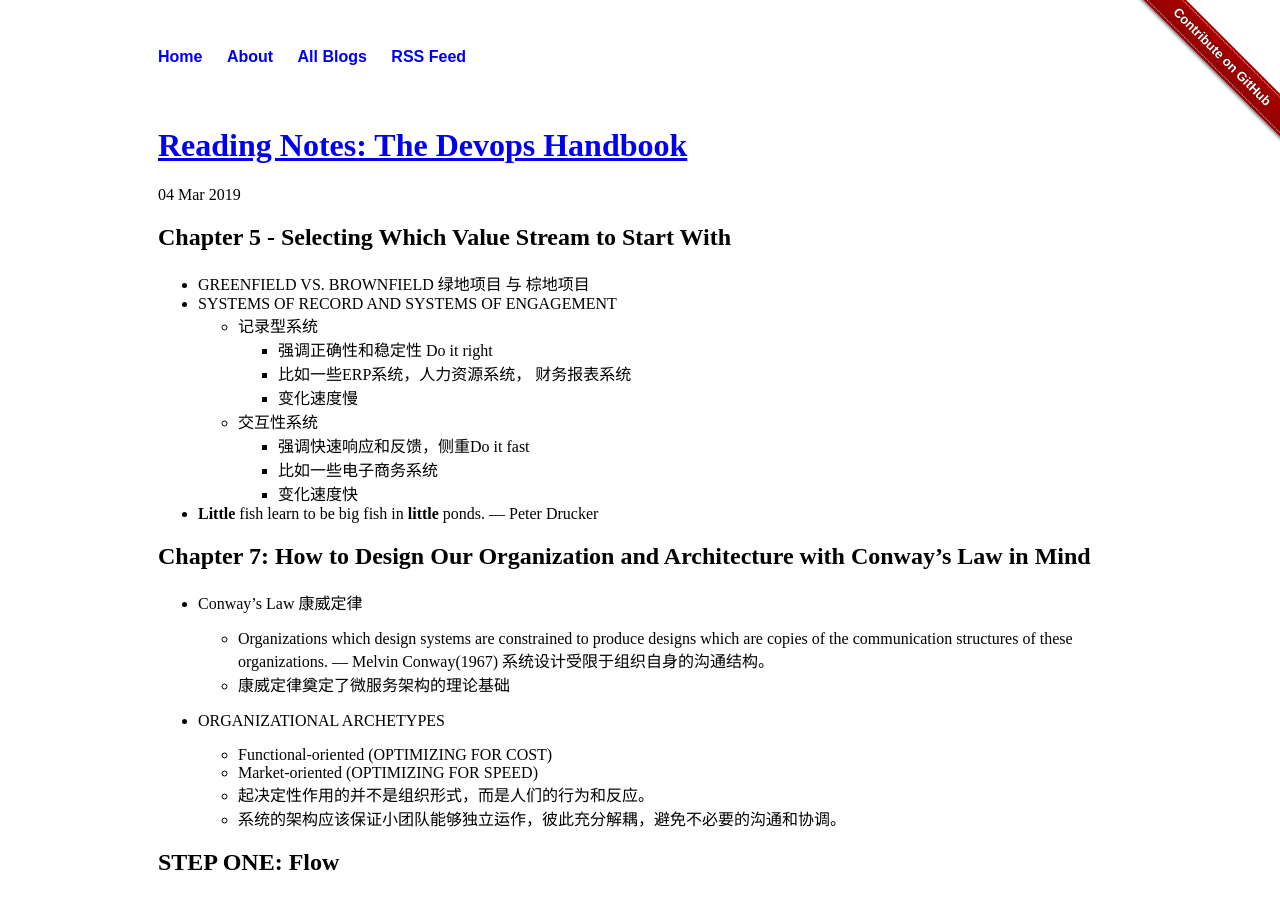
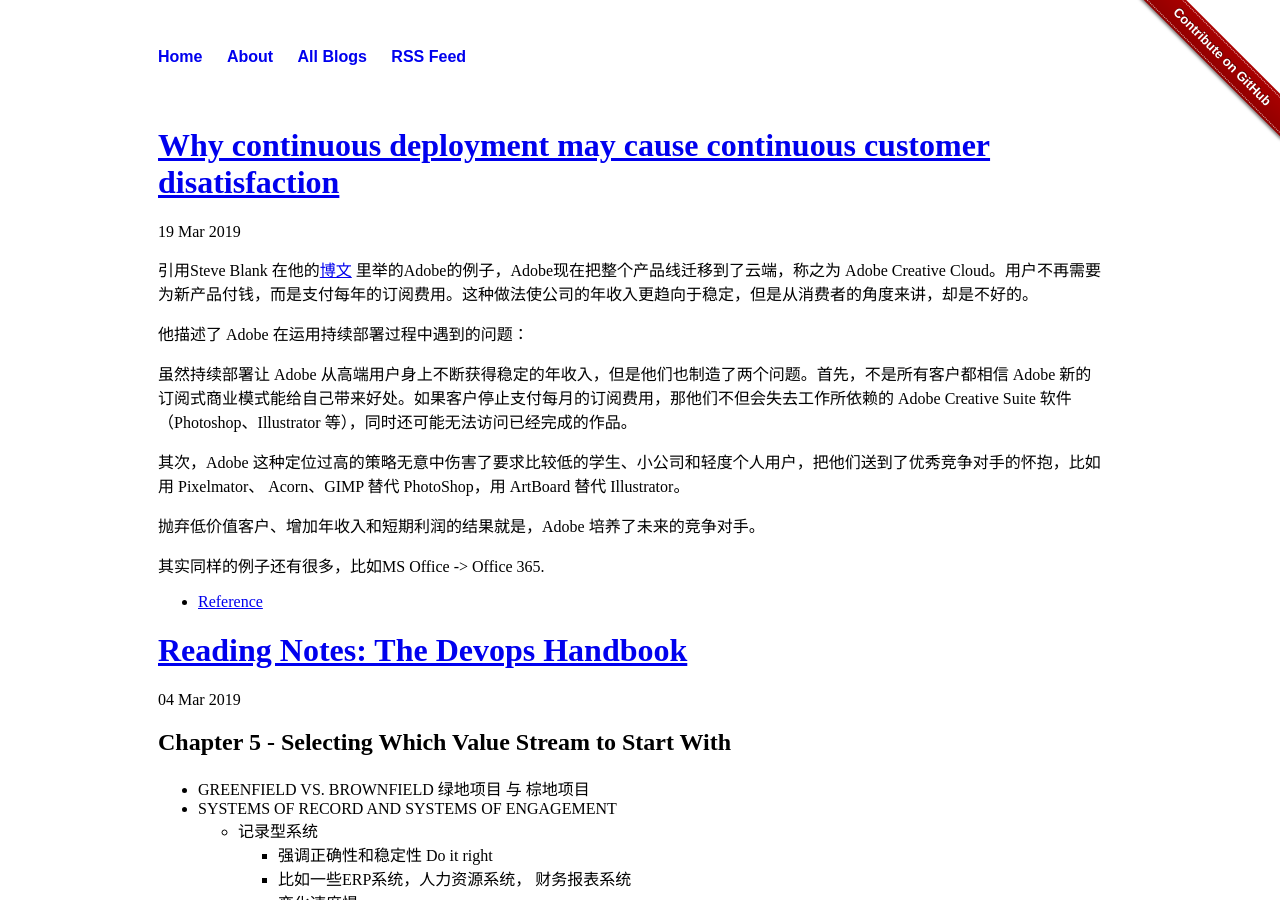
Before and after one commit to liuning0820/liuning0820.github.io, a Jekyll site: the page built from index.html, in a window 1280 px wide and 900 px high. Built offline with Jekyll 4.4.1, drawn with Linux system fonts in a browser that asks for light colours; the list of posts is cut into pages by our own code; some of the changed text lies outside the part shown.

Commit message:
mindset: continuous deployment means good?

```diff
--- /dev/null
+++ b/_posts/2019-03-19-why-cd-may-means-continuous-customer-disappointment.md
@@ -0,0 +1,18 @@
+---
+layout: default
+title: "Why continuous deployment may cause continuous customer disatisfaction"
+---
+
+引用Steve Blank 在他的[博文](https://hbr.org/2014/01/why-continuous-deployment-may-mean-continuous-customer-disappointment?utm_source=Socialflow&utm_medium=Tweet&utm_campaign=Socialflow) 里举的Adobe的例子，Adobe现在把整个产品线迁移到了云端，称之为 Adobe Creative Cloud。用户不再需要为新产品付钱，而是支付每年的订阅费用。这种做法使公司的年收入更趋向于稳定，但是从消费者的角度来讲，却是不好的。
+
+他描述了 Adobe 在运用持续部署过程中遇到的问题：
+
+虽然持续部署让 Adobe 从高端用户身上不断获得稳定的年收入，但是他们也制造了两个问题。首先，不是所有客户都相信 Adobe 新的订阅式商业模式能给自己带来好处。如果客户停止支付每月的订阅费用，那他们不但会失去工作所依赖的 Adobe Creative Suite 软件（Photoshop、Illustrator 等），同时还可能无法访问已经完成的作品。
+
+其次，Adobe 这种定位过高的策略无意中伤害了要求比较低的学生、小公司和轻度个人用户，把他们送到了优秀竞争对手的怀抱，比如用 Pixelmator、 Acorn、GIMP 替代 PhotoShop，用 ArtBoard 替代 Illustrator。
+
+抛弃低价值客户、增加年收入和短期利润的结果就是，Adobe 培养了未来的竞争对手。
+
+其实同样的例子还有很多，比如MS Office -> Office 365.
+
+- [Reference](https://infoq.cn/article/2014/09/continuous-deployment)
```
Also changed, not shown: _posts/2019-03-04-the-devops-handbook-reading-notes.md (+12 -0 lines).
